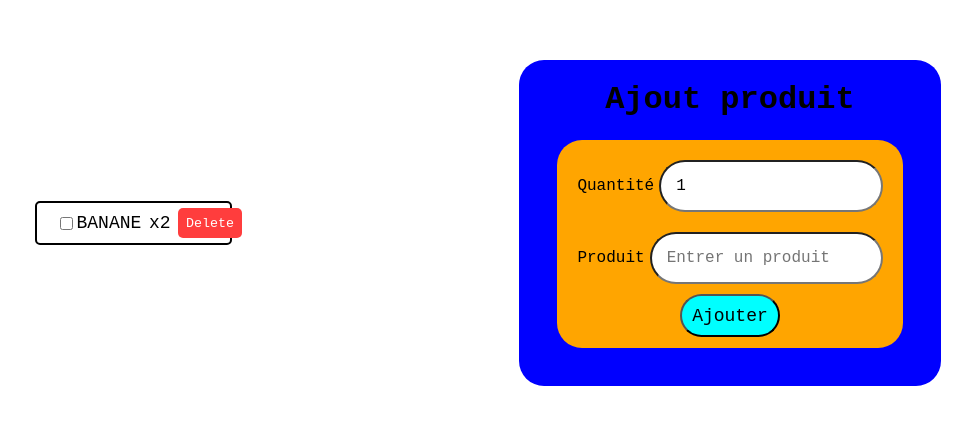
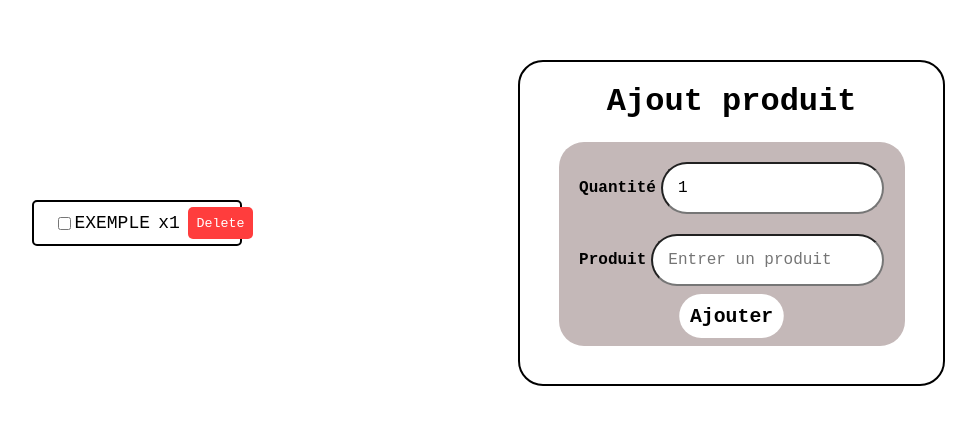
Before and after one commit to Romainub87/course, a React (Create React App) app: page / in a window 1280 px wide. Shown: the part 177-602 px from the top of the page, without its empty margins (174-1150 px from the left). Built offline with nearby package versions, Linux system fonts and the light colour scheme.

Commit message:
delete disabed fait

```diff
--- a/src/components/App.js
+++ b/src/components/App.js
@@ -5,7 +5,7 @@ import { useState } from "react";
 
 let nextId = 2;
 
-const products = [{ id: 1, product: "Banane", nb: 2, isCheck: true }];
+const products = [{ id: 1, product: "Exemple", nb: 1, isCheck: false }];
 
 function App() {
   const [productList, setProductList] = useState(products);
@@ -22,8 +22,10 @@ function App() {
     ]);
   }
 
-  function DeleteProduct(id) {
-    setProductList(productList.filter((p) => p.id !== id));
+  function DeleteProduct(bool, id) {
+    if (!bool) {
+      setProductList(productList.filter((p) => p.id !== id));
+    }
   }
 
   return (
--- a/src/components/ProductItem.js
+++ b/src/components/ProductItem.js
@@ -14,7 +14,7 @@ function ProductItem({ product, nb, id,  removeProd }) {
       <input type="checkbox" value={isCheck} onChange={() => check(isCheck) }></input>
       <span className="product-name">{product}</span>
       <span className="product-nb"> x{nb}</span>
-      <button className="product-delete" onClick={() => removeProd(id)}>
+      <button className="product-delete" onClick={() => removeProd(isCheck, id)}>
         Delete
       </button>
     </li>
--- a/src/styles/AjoutProd.css
+++ b/src/styles/AjoutProd.css
@@ -2,7 +2,7 @@
   display: flex;
   flex-direction: column;
   align-items: center;
-  background-color: blue;
+  border: 2px solid black;
   padding: 3%;
   padding-top: 0;
   border-radius: 25px;
@@ -13,7 +13,7 @@
   display: flex;
   flex-direction: column;
   align-items: center;
-  background-color: orange;
+  background-color: #c4b8b8;
   padding: 3%;
   border-radius: 25px;
   font-family: "Courier New", Courier, monospace;
@@ -23,6 +23,7 @@
   display: flex;
   margin: 10px;
   align-items: center;
+  font-weight: bold;
 }
 
 .div-form-ajout .form-ajout .label-form input {
@@ -36,9 +37,18 @@
 
 .div-form-ajout .form-ajout button {
   width: fit-content;
-  background-color: aqua;
+  background-color: white;
   border-radius: 25px;
   padding: 3%;
+  font-weight: bold;
   font-size: large;
+  border: none;
   font-family: "Courier New", Courier, monospace;
+  transform: scale(1.1);
+  transition: 300ms transform ease;
 }
+
+.div-form-ajout .form-ajout button:hover {
+  transform: scale(1);
+  transition: 300ms transform ease;
+}
--- a/src/styles/AjoutProd.min.css
+++ b/src/styles/AjoutProd.min.css
@@ -1 +1 @@
-.div-form-ajout{display:flex;flex-direction:column;align-items:center;background-color:blue;padding:3%;padding-top:0;border-radius:25px;font-family:"Courier New", Courier, monospace}.div-form-ajout .form-ajout{display:flex;flex-direction:column;align-items:center;background-color:orange;padding:3%;border-radius:25px;font-family:"Courier New", Courier, monospace}.div-form-ajout .form-ajout .label-form{display:flex;margin:10px;align-items:center}.div-form-ajout .form-ajout .label-form input{width:100%;font-family:"Courier New", Courier, monospace;font-size:medium;margin-left:5px;border-radius:50px;padding:15px}.div-form-ajout .form-ajout button{width:fit-content;background-color:aqua;border-radius:25px;padding:3%;font-size:large;font-family:"Courier New", Courier, monospace}
+.div-form-ajout{display:flex;flex-direction:column;align-items:center;border:2px solid black;padding:3%;padding-top:0;border-radius:25px;font-family:"Courier New", Courier, monospace}.div-form-ajout .form-ajout{display:flex;flex-direction:column;align-items:center;background-color:#c4b8b8;padding:3%;border-radius:25px;font-family:"Courier New", Courier, monospace}.div-form-ajout .form-ajout .label-form{display:flex;margin:10px;align-items:center;font-weight:bold}.div-form-ajout .form-ajout .label-form input{width:100%;font-family:"Courier New", Courier, monospace;font-size:medium;margin-left:5px;border-radius:50px;padding:15px}.div-form-ajout .form-ajout button{width:fit-content;background-color:#fff;border-radius:25px;padding:3%;font-weight:bold;font-size:large;border:none;font-family:"Courier New", Courier, monospace;transform:scale(1.1);transition:300ms transform ease}.div-form-ajout .form-ajout button:hover{transform:scale(1);transition:300ms transform ease}
--- a/src/styles/AjoutProd.scss
+++ b/src/styles/AjoutProd.scss
@@ -2,7 +2,7 @@
   display: flex;
   flex-direction: column;
   align-items: center;
-  background-color: blue;
+  border: 2px solid black;
   padding: 3%;
   padding-top: 0;
   border-radius: 25px;
@@ -12,7 +12,7 @@
     display: flex;
     flex-direction: column;
     align-items: center;
-    background-color: orange;
+    background-color: rgb(196, 184, 184);
     padding: 3%;
     border-radius: 25px;
     font-family: "Courier New", Courier, monospace;
@@ -21,6 +21,7 @@
       display: flex;
       margin: 10px;
       align-items: center;
+      font-weight: bold;
 
       input {
         width: 100%;
@@ -34,11 +35,20 @@
 
     button {
       width: fit-content;
-      background-color: aqua;
+      background-color: rgb(255, 255, 255);
       border-radius: 25px;
       padding: 3%;
+      font-weight: bold;
       font-size: large;
+      border: none;
       font-family: "Courier New", Courier, monospace;
+      transform: scale(1.1);
+      transition: 300ms transform ease;
+
+      &:hover {
+        transform: scale(1);
+        transition: 300ms transform ease;
+      }
     }
   }
 }
```
